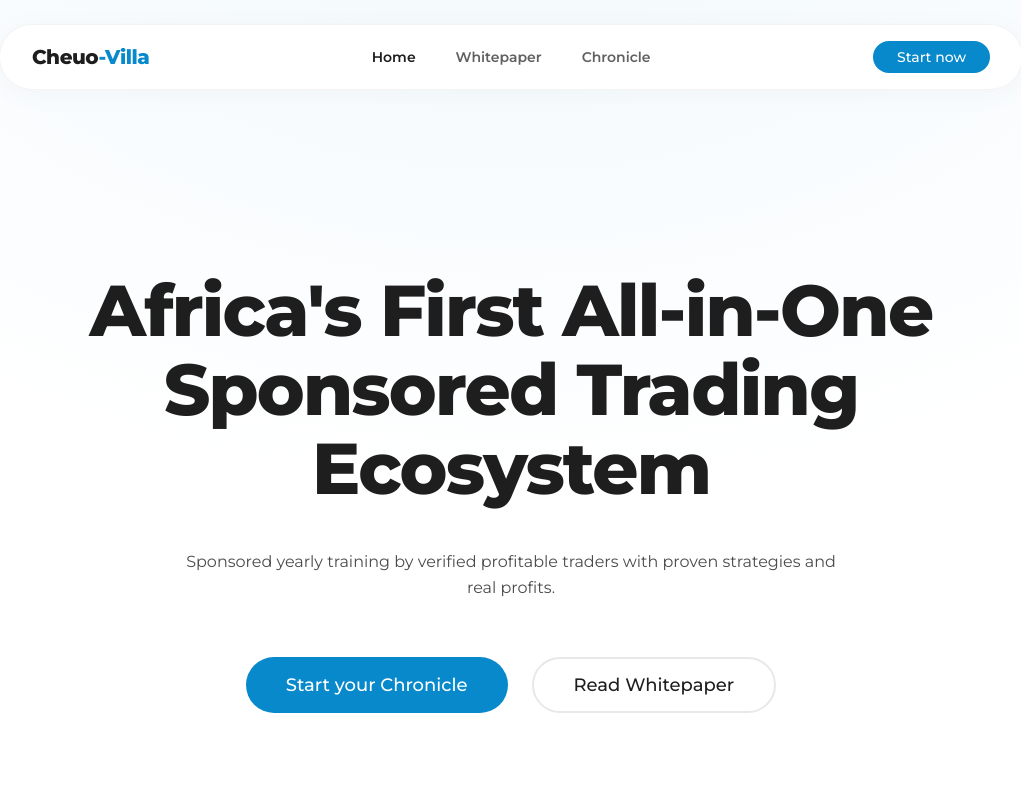
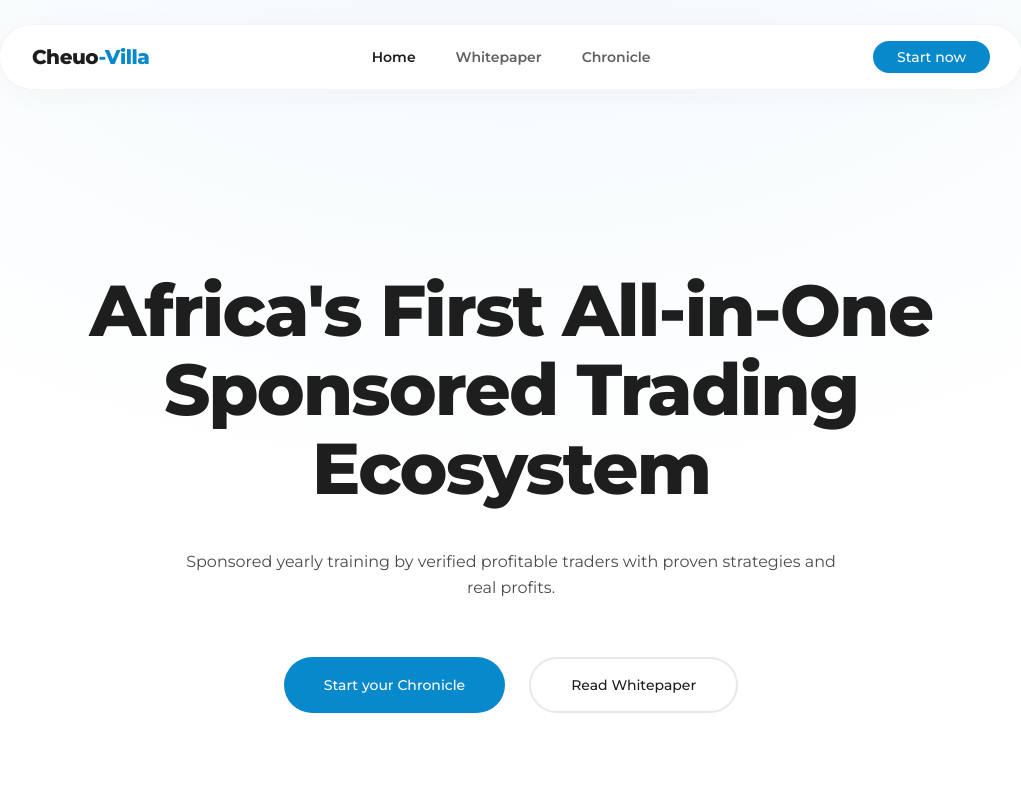
Before and after one commit to dev-emmy001/cheuo-villa, a Next.js app: page / in a window 1280 px wide. Shown: the top 800 px of the page, without its empty margins (129-1150 px from the left). Built offline with nearby package versions, Linux system fonts and the light colour scheme.

Commit message:
ui adjustments

```diff
--- a/components/landing/ComparisonTable.tsx
+++ b/components/landing/ComparisonTable.tsx
@@ -26,7 +26,7 @@ export function ComparisonTable() {
             {rows.map((row, idx) => (
               <div key={idx} className="flex items-center gap-4 group">
                 <div className="w-2 h-2 rounded-full bg-brand-dark/20 group-hover:bg-brand-dark/40 transition-colors"></div>
-                <Typography variant="Body" className="text-xl text-brand-dark/60">{row.traditional}</Typography>
+                <Typography variant="Body">{row.traditional}</Typography>
               </div>
             ))}
           </Card>
@@ -35,16 +35,16 @@ export function ComparisonTable() {
         {/* Right Column: Cheuo-Villa */}
         <div className="flex-1 w-full flex flex-col mt-12 lg:mt-0">
           <div className="pb-8 pl-8 flex items-center gap-3">
-             <Typography variant="H3" className="text-3xl text-brand-dark font-extrabold">Cheuo-Villa</Typography>
-             <span className="px-3 py-1 bg-brand-green/10 text-brand-green text-xs font-bold uppercase tracking-wider rounded-full">The Standard</span>
+            <Typography variant="H3" className="text-3xl text-brand-dark font-extrabold">Cheuo-Villa</Typography>
+            <span className="px-3 py-1 bg-brand-green/10 text-brand-green text-xs font-bold uppercase tracking-wider rounded-full">The Standard</span>
           </div>
-          <Card className="flex-1 rounded-[2.5rem] bg-brand-green/[0.04] border-brand-green/20 shadow-[0_8px_40px_-12px_rgba(136,190,42,0.15)] flex flex-col p-8 sm:p-12 space-y-6">
+          <Card className="flex-1 rounded-[2.5rem] bg-brand-green/[0.04] border-brand-green/20 flex flex-col p-8 sm:p-12 space-y-6">
             {rows.map((row, idx) => (
               <div key={idx} className="flex items-center gap-4 group">
                 <div className="w-6 h-6 rounded-full bg-brand-green/20 text-brand-green flex items-center justify-center font-bold text-xs group-hover:bg-brand-green group-hover:text-white transition-colors">
                   ✓
                 </div>
-                <Typography variant="Body" className="text-xl text-brand-dark font-semibold">{row.cheuo}</Typography>
+                <Typography variant="Body" className="font-semibold">{row.cheuo}</Typography>
               </div>
             ))}
           </Card>
--- a/components/landing/FAQ.tsx
+++ b/components/landing/FAQ.tsx
@@ -17,7 +17,7 @@ export function FAQ() {
   ];
 
   return (
-    <SectionWrapper className="bg-brand-dark/[0.01]">
+    <SectionWrapper>
       <div className="text-center max-w-3xl mx-auto mb-16">
         <Typography variant="H2" className="text-4xl md:text-5xl">Frequently Asked Questions</Typography>
       </div>
--- a/components/landing/Features.tsx
+++ b/components/landing/Features.tsx
@@ -31,7 +31,7 @@ export function Features() {
   const tags = ["Futures", "DeFi", "Degen", "Meme Trading", "NFT Trading"];
 
   return (
-    <SectionWrapper className="bg-brand-dark/[0.015]">
+    <SectionWrapper>
       <div className="text-center max-w-3xl mx-auto space-y-4 mb-20">
         <Typography variant="H2">What does Cheuo-Villa offer?</Typography>
         <Typography variant="Body" className="text-sm md:text-base text-brand-dark/60 font-medium max-w-2xl mx-auto leading-relaxed">
--- a/components/ui/Button.tsx
+++ b/components/ui/Button.tsx
@@ -25,8 +25,8 @@ export function Button({
 
   const sizes: Record<ButtonSize, string> = {
     sm: 'text-sm px-4 py-1.5',
-    md: 'text-base px-6 py-2.5',
-    lg: 'text-lg px-8 py-3.5',
+    md: 'text-sm px-6 py-2.5',
+    lg: 'text-sm px-8 py-3.5',
   };
 
   return (
```
